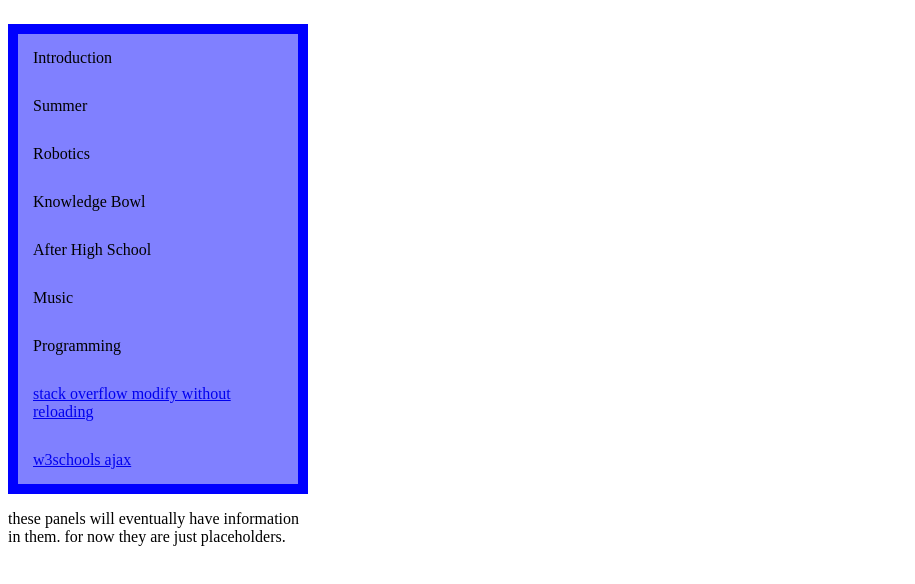
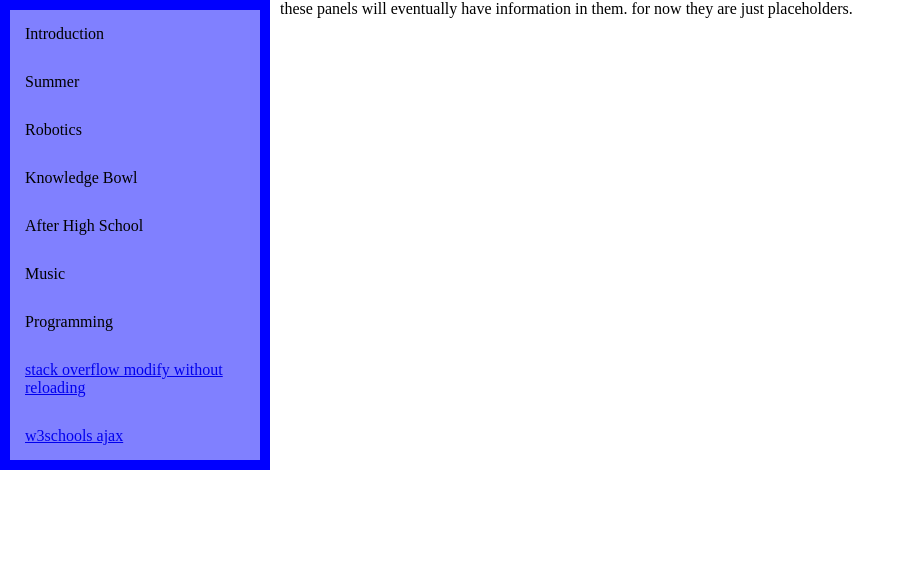
Before and after one commit to Jihkie/graphic-design, a plain HTML site: page yearbook-project.html in a window 1280 px wide. Both pictures are taken after a click on the item "Introduction". Shown: the whole page, without its empty margins (0-915 px from the left). Drawn offline with nearby package versions, Linux system fonts and the light colour scheme.

Commit message:
from jsfiddle

```diff
--- a/yearbookstyle.css
+++ b/yearbookstyle.css
@@ -1,28 +1,86 @@
+:root {
+  --side-panel-width: 250px;
+  --content-position: calc(var(--side-panel-width) + 30px);
+}
+
+img {
+  max-width: 100%;
+}
+
 .sidenav {
-  height: 100%;
+  height: 100vh;
   position: fixed !important;
-  overflow: auto;
-  width: 300px;
-  display: block;
+  top:0;
+  left:0;
+  /*overflow: auto;*/
+  /*width: 300px;*/
+  /*display: block;*/
+  width:100vw;
+  overflow-x:scroll;
 }
+
 .panel {
+  position:absolute;
+  top:0;
+  left: -500px;
+  display:none;
+  width: 100%;
+}
+
+.main-content {
+  margin-left: var(--content-position);
+  overflow-x: hidden;
+  overflow-y: scroll;
   position: absolute;
-  display: none;
+  top:0;
+  height:100%;
+  width:calc(100% - var(--content-position));
+  min-width: 500px;
 }
-.main-content {
-  margin-left: 300px;
-}
+
 .link {
   padding: 15px;
   width: calc(100% - 30px);
   background: rgba(255, 255, 255, .5);
   transition: background 500ms;
 }
+
 .link:hover {
   background: rgba(255, 255, 255, .8);
 }
+
 .navlist {
   list-style-type: none;
   padding: 10px;
   background: blue;
+  width: var(--side-panel-width);
+  margin:0;
 }
+
+/*.intro {
+  left: 0;
+}
+
+.summer {
+  left: 0;
+}
+
+.robotics {
+  left: 0;
+}
+
+.kb {
+  left: 0;
+}
+
+.posths {
+  left: -100px;
+}
+
+.music {
+  left: 0;
+}
+
+.programming {
+  left: 0;
+}*/
```
